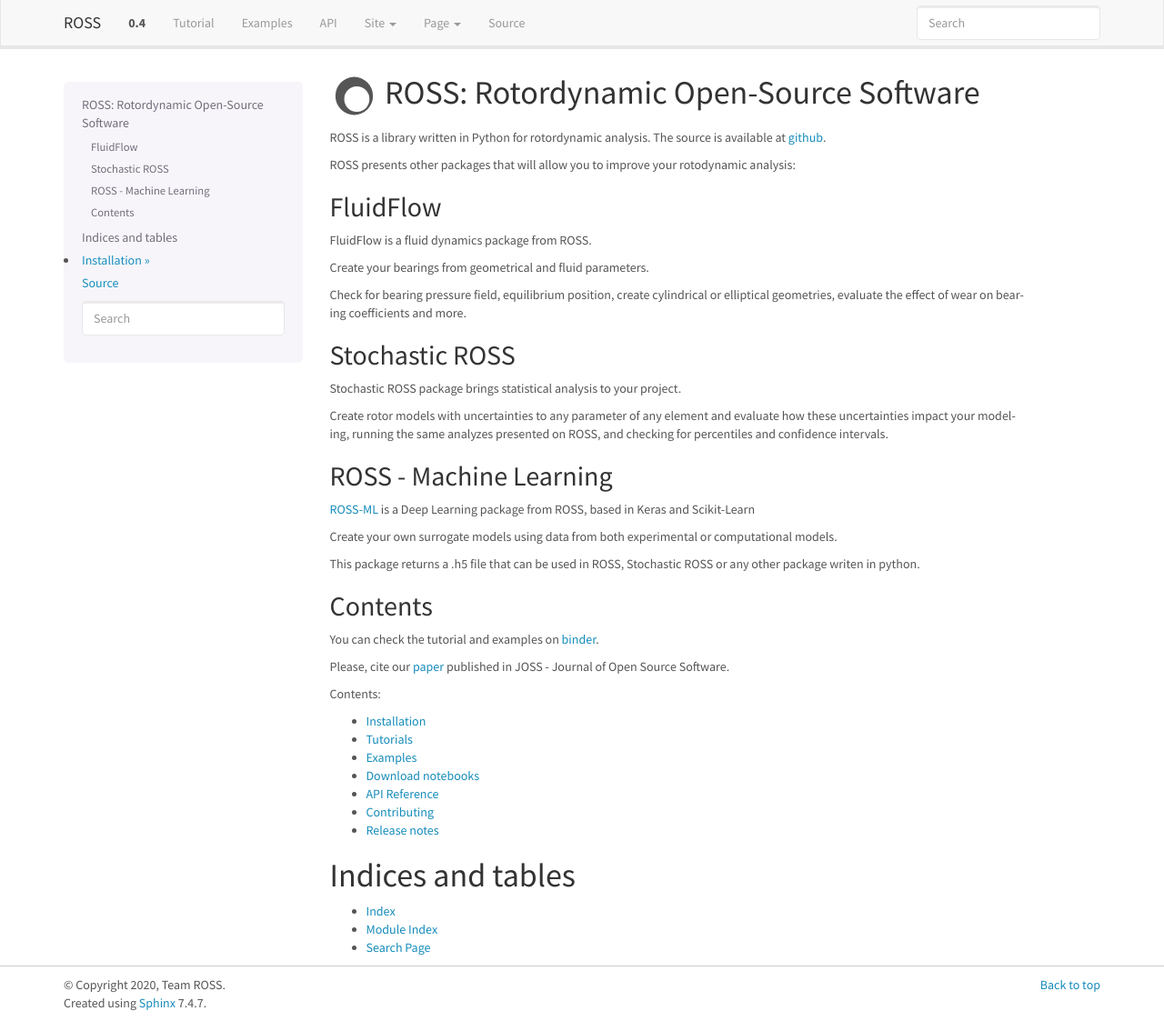
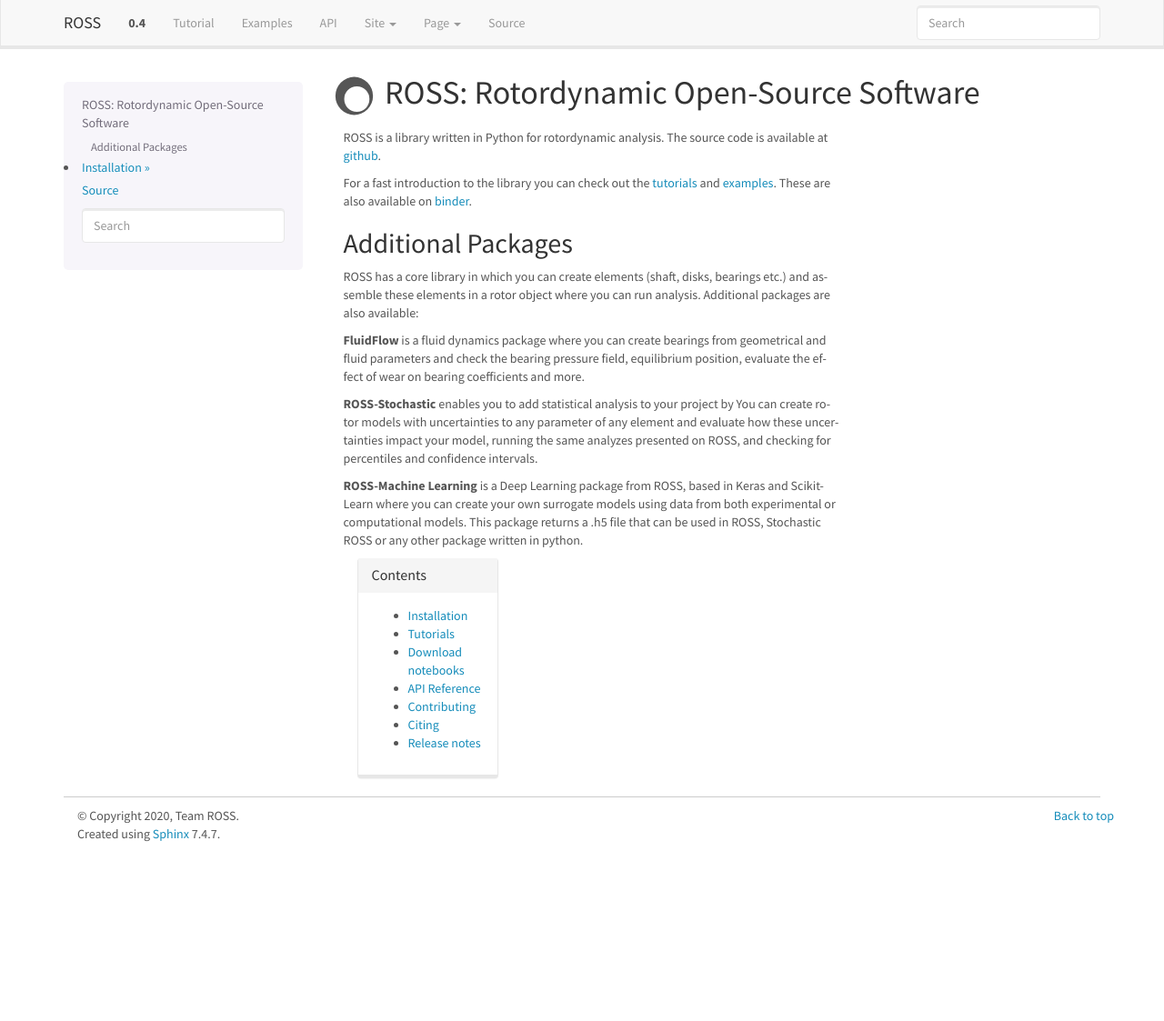
Before and after one commit to petrobras/ross, a Sphinx documentation site: the page built from docs/index.rst, in a window 1280 px wide and 1123 px high. Shown: the whole window at 91% size. Built offline with Sphinx 7.4.7, drawn with Linux system fonts in a browser that asks for light colours; pages that are not in the unit, such as notebooks, are missing from menus; comment, search, counter and statistics services are not loaded.

Commit message:
Update main page
This changes the following:
 - Adds a citing specific page with the bibtex entry;
 - Creates a 'Contents' box to have main links in the top of the page;
 - Fix binder link (0.4);

```diff
--- a/docs/index.rst
+++ b/docs/index.rst
@@ -2,68 +2,76 @@
    sphinx-quickstart on Mon Feb  4 18:19:30 2019.
    You can adapt this file completely to your liking, but it should at least
    contain the root `toctree` directive.
+.. raw:: html
+
+   <div class="container-fluid">
+     <div class="row">
 
 .. |ross-logo| image:: ross-logo.svg
 
 |ross-logo| ROSS: Rotordynamic Open-Source Software
 ===================================================
 
-ROSS is a library written in Python for rotordynamic analysis. The source is
+.. raw:: html
+
+     </div>
+   </div>
+
+   <div class="container-fluid">
+     <div class="row">
+       <div class="col-md-9">
+
+ROSS is a library written in Python for rotordynamic analysis. The source code is
 available at `github <https://github.com/ross-rotordynamics/ross>`_.
 
-ROSS presents other packages that will allow you to improve your rotodynamic analysis:
+For a fast introduction to the library you can check out the :doc:`tutorials <tutorials>`
+and :doc:`examples <examples>`. These are also available on `binder <https://mybinder.org/v2/gh/ross-rotordynamics/ross/0.4?filepath=%2Fdocs%2Fexamples>`_.
 
-FluidFlow
----------
+Additional Packages
+"""""""""""""""""""
 
-FluidFlow is a fluid dynamics package from ROSS.
+ROSS has a core library in which you can create elements (shaft, disks, bearings etc.)
+and assemble these elements in a rotor object where you can run analysis. Additional
+packages are also available:
 
-Create your bearings from geometrical and fluid parameters.
+**FluidFlow** is a fluid dynamics package where you can create bearings from
+geometrical and fluid parameters and check the bearing pressure field,
+equilibrium position, evaluate the effect of wear on bearing coefficients and more.
 
-Check for bearing pressure field, equilibrium position, create cylindrical or elliptical
-geometries, evaluate the effect of wear on bearing coefficients and more.
+**ROSS-Stochastic** enables you to add statistical analysis to your project by
+You can create rotor models with uncertainties to any parameter of any element
+and evaluate how these uncertainties impact your model, running the same analyzes
+presented on ROSS, and checking for percentiles and confidence intervals.
 
-Stochastic ROSS
----------------
+**ROSS-Machine Learning** is a Deep Learning package from ROSS, based in Keras and Scikit-Learn
+where you can create your own surrogate models using data from both experimental or computational models.
+This package returns a .h5 file that can be used in ROSS, Stochastic ROSS or any other
+package written in python.
 
-Stochastic ROSS package brings statistical analysis to your project.
+.. raw:: html
 
-Create rotor models with uncertainties to any parameter of any element and evaluate how these
-uncertainties impact your modeling, running the same analyzes presented on ROSS, and checking
-for percentiles and confidence intervals.
-
-ROSS - Machine Learning
------------------------
-
-`ROSS-ML <https://github.com/ross-rotordynamics/ross-ml>`_ is a Deep Learning package from ROSS, based in Keras and Scikit-Learn
-
-Create your own surrogate models using data from both experimental or computational models.
-
-This package returns a .h5 file that can be used in ROSS, Stochastic ROSS or any other
-package writen in python.
-
-Contents
---------
-
-You can check the tutorial and examples on `binder <https://mybinder.org/v2/gh/ross-rotordynamics/ross/0.3?filepath=%2Fdocs%2Fexamples>`_.
-
-Please, cite our `paper <https://joss.theoj.org/papers/10.21105/joss.02120>`_ published in JOSS - Journal of Open Source Software.
+     </div>
+   </div>
+   <div class="col-md-3">
+     <div class="panel panel-default">
+       <div class="panel-heading">
+         <h3 class="panel-title">Contents</h3>
+       </div>
+       <div class="panel-body">
 
 .. toctree::
    :maxdepth: 1
-   :caption: Contents:
 
    installation
    tutorials
-   examples
    download
    api
    contributing
+   citing
    release_notes
 
-Indices and tables
-==================
+.. raw:: html
 
-* :ref:`genindex`
-* :ref:`modindex`
-* :ref:`search`
+       </div>
+     </div>
+   </div>
```
Also changed, not shown: docs/citing.rst (added, +19 -0 lines).
